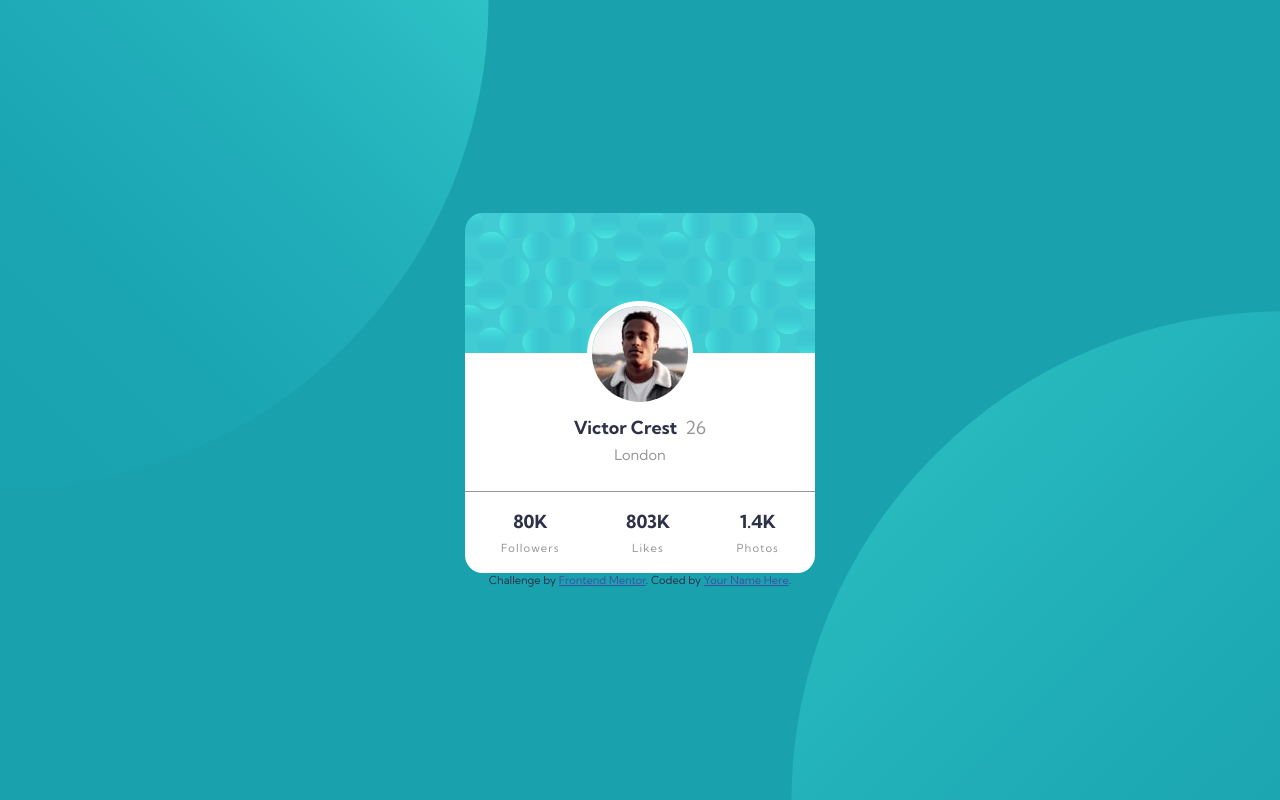
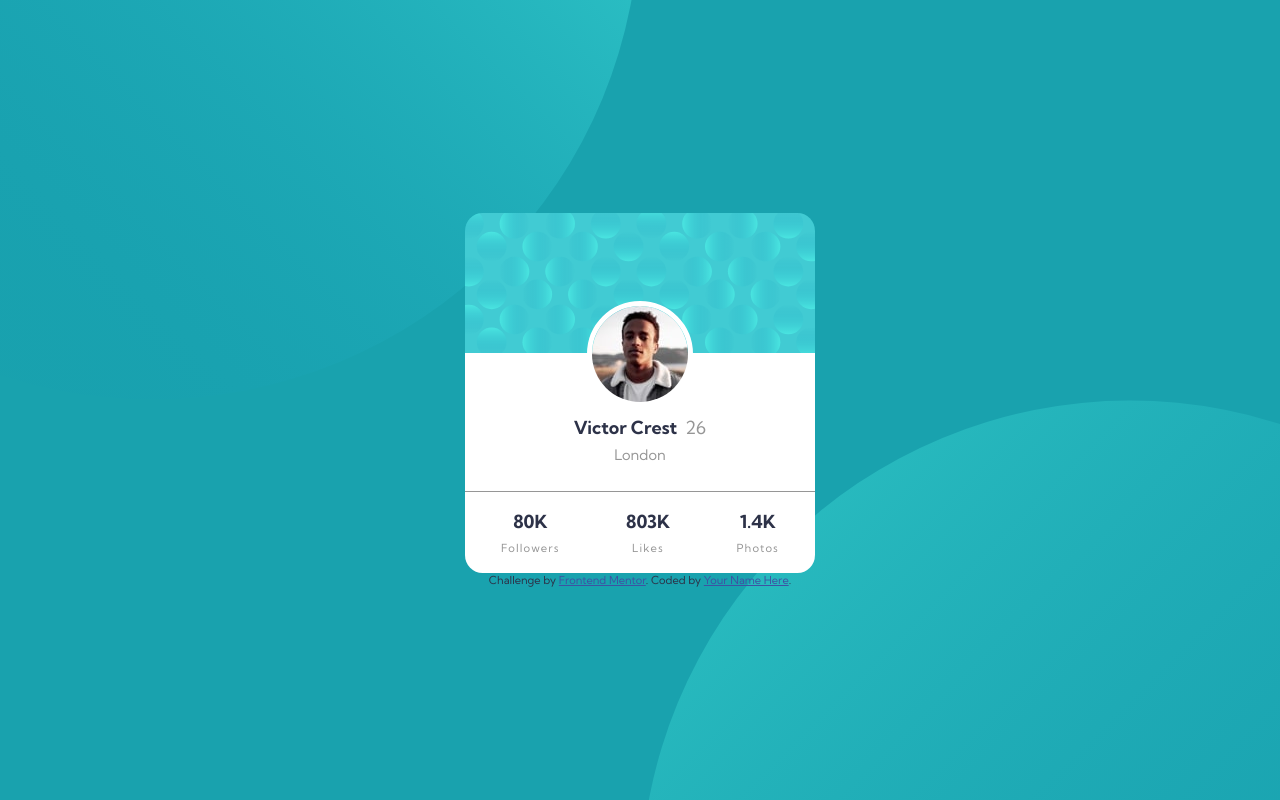
Before and after one commit to bluepersia/Front-end-1-Profile-card-component, a plain HTML site: page index.html in a window 1280 px wide. Drawn offline with Linux system fonts and the light colour scheme; files whose address does not match are found by name.

Commit message:
background images fix

```diff
--- a/style/style.css
+++ b/style/style.css
@@ -25,7 +25,7 @@ body
     font-size: 18px;
 
     background-image: url("../images/bg-pattern-top.svg"), url("../images//bg-pattern-bottom.svg");
-    background-position: top var(--pattern-size-neg) left var(--pattern-size-neg), bottom var(--pattern-size-neg) right var(--pattern-size-neg);
+    background-position: calc(100% - 50vw) calc(100% - 50vh), calc(0% + 50vw) calc(0% + 50vh);
     background-repeat: no-repeat, no-repeat;
 
     display: flex;
```
